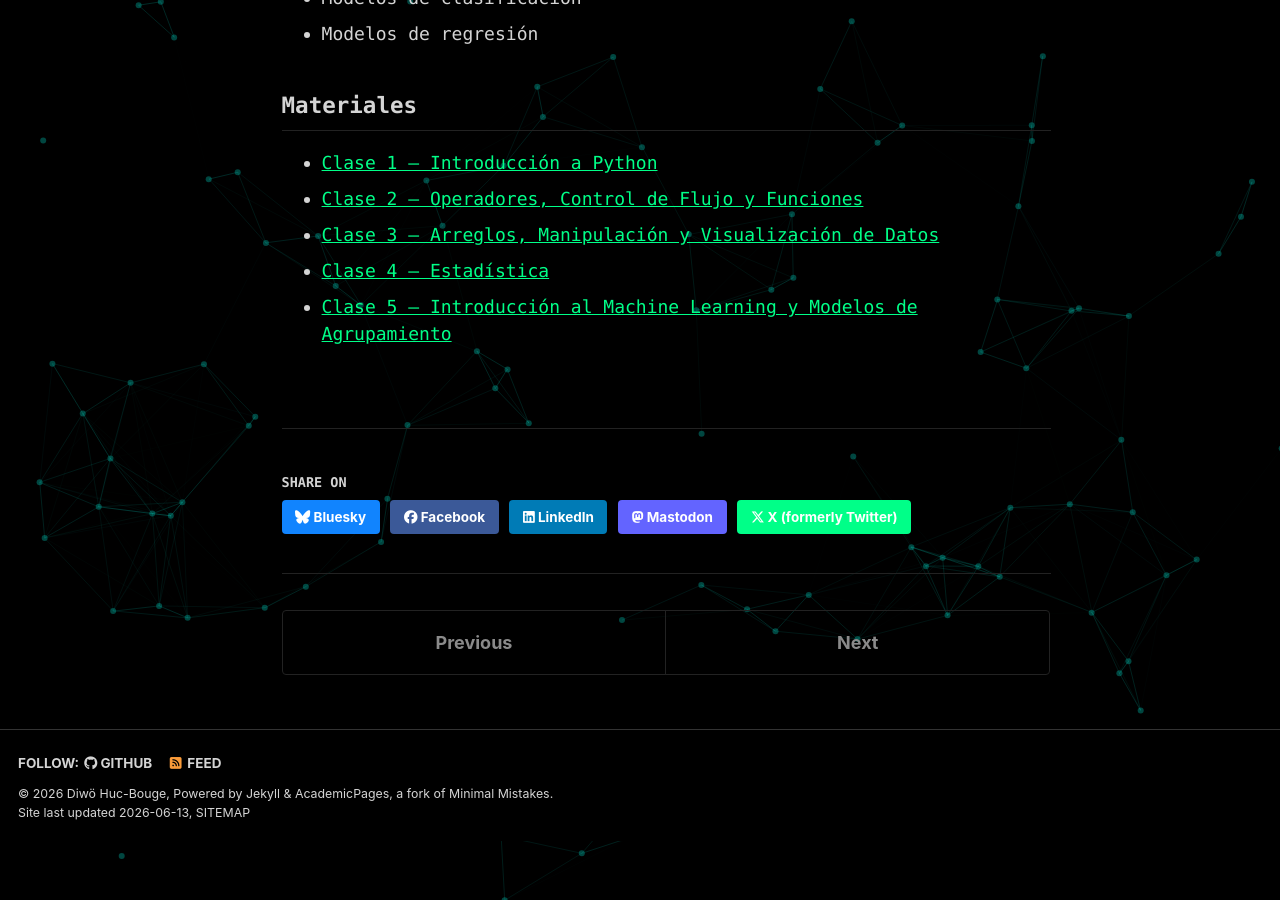
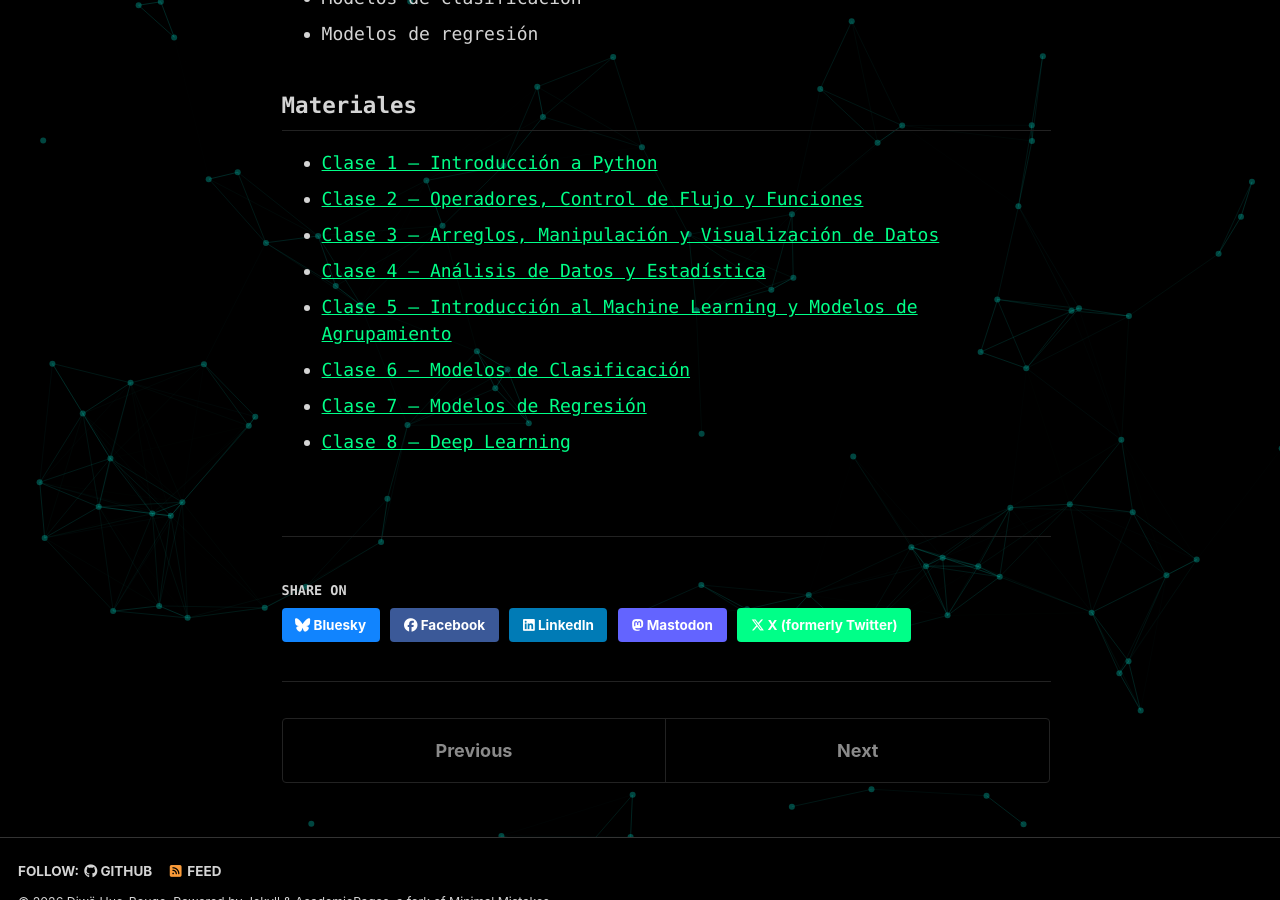
Before and after one commit to DiwoHuc/DiwoHuc.github.io, a Jekyll site: the page built from _teaching/intro_Python_curso.md, in a window 1280 px wide and 900 px high, scrolled down 859 px. Built offline with Jekyll 4.4.1, drawn with Linux system fonts in a browser that asks for light colours; some web fonts are replaced; a script bundle is joined from its source files by our own code; library files that are not in the unit come from our copies.

Commit message:
Update class titles in Python course outline

```diff
--- a/_teaching/intro_Python_curso.md
+++ b/_teaching/intro_Python_curso.md
@@ -30,8 +30,11 @@ Hands-on Crash Course introductorio de programación en Python aplicado a cienci
 - [Clase 1 — Introducción a Python](https://colab.research.google.com/drive/1zDZg-AJOfFq6GuKpA8sUKGiw9JKS0FuL?usp=drive_link)
 - [Clase 2 — Operadores, Control de Flujo y Funciones](https://colab.research.google.com/drive/1v6QiCGXN8nOiFxMIh5G9biUoc06XiFcM?usp=sharing)
 - [Clase 3 — Arreglos, Manipulación y Visualización de Datos](#)
-- [Clase 4 — Estadística](#)
+- [Clase 4 — Análisis de Datos y Estadística](#)
 - [Clase 5 — Introducción al Machine Learning y Modelos de Agrupamiento](#)
+- [Clase 6 — Modelos de Clasificación](#)
+- [Clase 7 — Modelos de Regresión](#)
+- [Clase 8 — Deep Learning](#)
 
 <!--
 ## Repositorio
```
